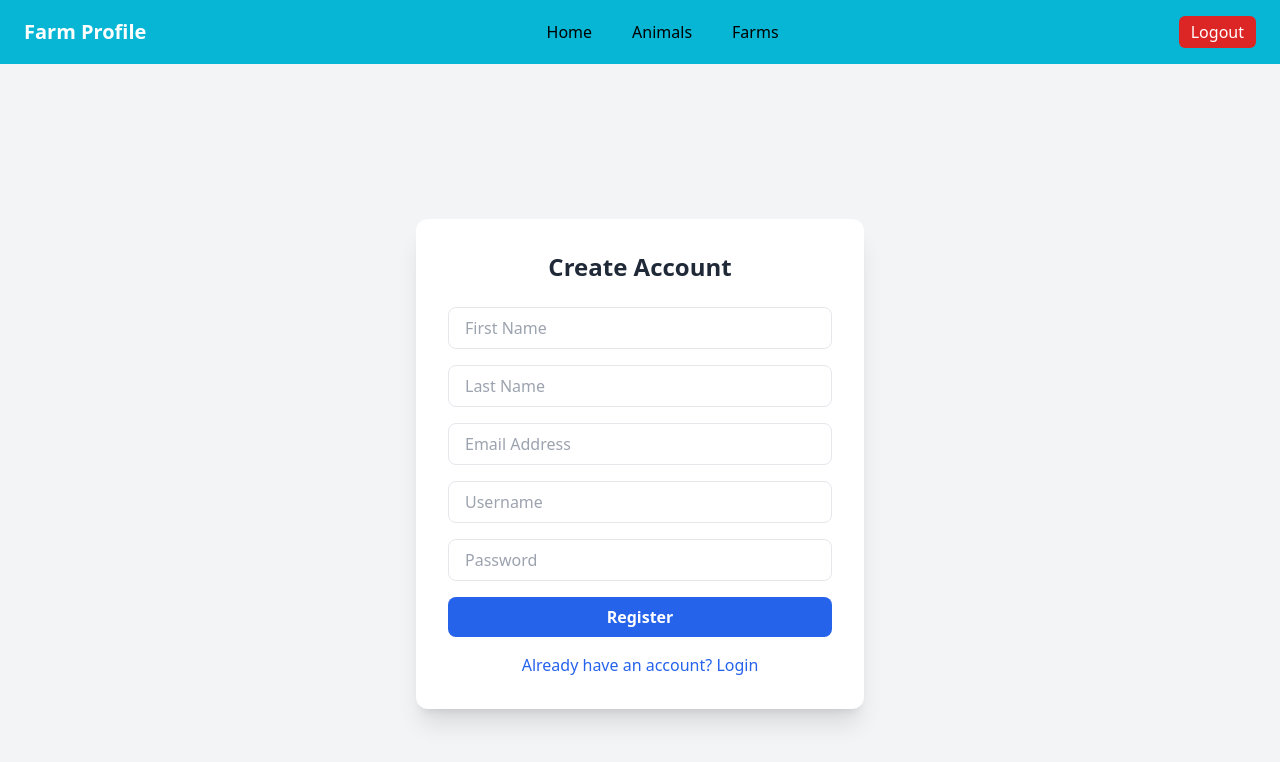
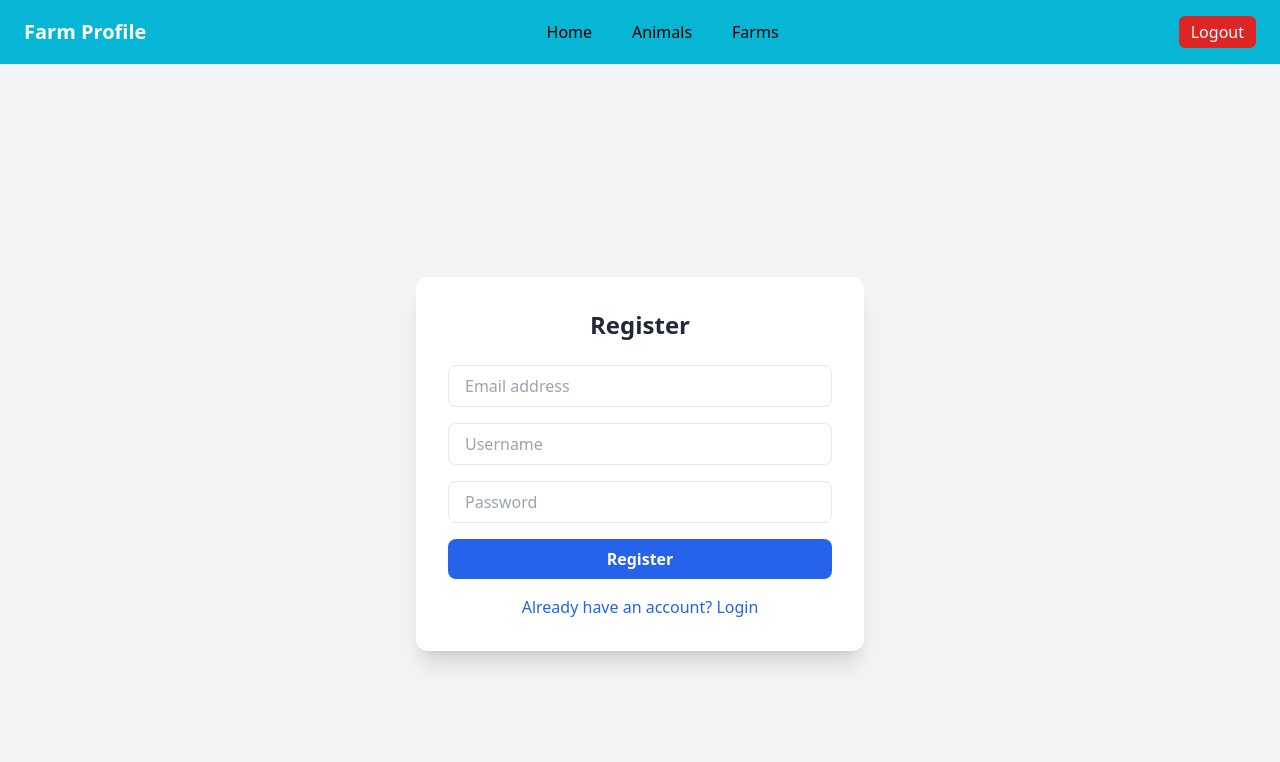
Before and after one commit to dany977/Final_Project_AAU-frontend, a React (Vite) app: page /login in a window 1280 px wide. Both pictures are taken after a click on the button "Don't have an account? Register". Shown: the top 762 px of the page. Built offline with nearby package versions, Linux system fonts and the light colour scheme.

Commit message:
Fix login and register

```diff
--- a/src/pages/Login.jsx
+++ b/src/pages/Login.jsx
@@ -3,38 +3,28 @@ import api from "../utils/axios";
 import { useNavigate } from "react-router-dom";
 
 export default function Login() {
-  const [firstName, setFirstName] = useState("");
-  const [lastName, setLastName] = useState("");
   const [email, setEmail] = useState("");
   const [username, setUsername] = useState("");
   const [password, setPassword] = useState("");
-  const [mode, setMode] = useState("login"); // login or register
+  const [mode, setMode] = useState("login");
 
   const navigate = useNavigate();
 
   const submit = async (e) => {
     e.preventDefault();
     try {
-      // --------------------------
-      // REGISTER
-      // --------------------------
       if (mode === "register") {
         await api.post("/auth/register", {
-          firstName,
-          lastName,
+          username,
           email,
-          username,
           password,
         });
 
-        alert("Registered successfully! Please login.");
+        alert("Registered successfully!");
         setMode("login");
         return;
       }
 
-      // --------------------------
-      // LOGIN
-      // --------------------------
       const res = await api.post("/auth/login", {
         username,
         password,
@@ -42,7 +32,6 @@ export default function Login() {
 
       localStorage.setItem("token", res.data.token);
       navigate("/farms");
-
     } catch (err) {
       alert(err.response?.data?.message || "Auth error");
       console.error(err);
@@ -53,34 +42,18 @@ export default function Login() {
     <div className="flex items-center justify-center min-h-screen bg-gray-100 px-4">
       <div className="bg-white p-8 rounded-xl shadow-xl w-full max-w-md">
         <h3 className="text-2xl font-bold text-center mb-6 text-gray-800">
-          {mode === "login" ? "Login" : "Create Account"}
+          {mode === "login" ? "Login" : "Register"}
         </h3>
 
         <form onSubmit={submit} className="space-y-4">
           {mode === "register" && (
-            <>
-              <input
-                placeholder="First Name"
-                value={firstName}
-                onChange={(e) => setFirstName(e.target.value)}
-                className="w-full px-4 py-2 border rounded-lg focus:ring-2 focus:ring-blue-500 outline-none"
-              />
-
-              <input
-                placeholder="Last Name"
-                value={lastName}
-                onChange={(e) => setLastName(e.target.value)}
-                className="w-full px-4 py-2 border rounded-lg focus:ring-2 focus:ring-blue-500 outline-none"
-              />
-
-              <input
-                placeholder="Email Address"
-                type="email"
-                value={email}
-                onChange={(e) => setEmail(e.target.value)}
-                className="w-full px-4 py-2 border rounded-lg focus:ring-2 focus:ring-blue-500 outline-none"
-              />
-            </>
+            <input
+              placeholder="Email address"
+              value={email}
+              onChange={(e) => setEmail(e.target.value)}
+              type="email"
+              className="w-full px-4 py-2 border rounded-lg focus:ring-2 focus:ring-blue-500 outline-none"
+            />
           )}
 
           <input
```
